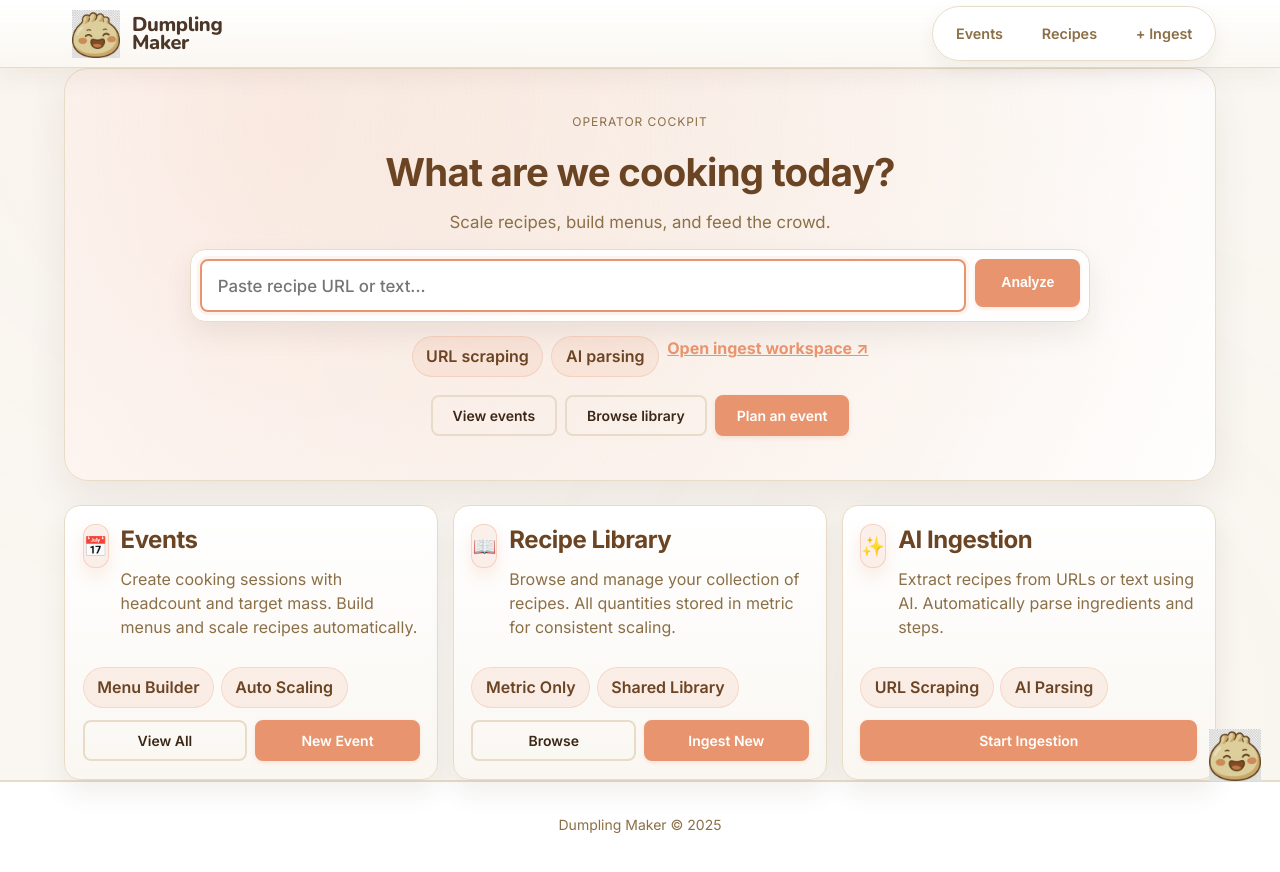
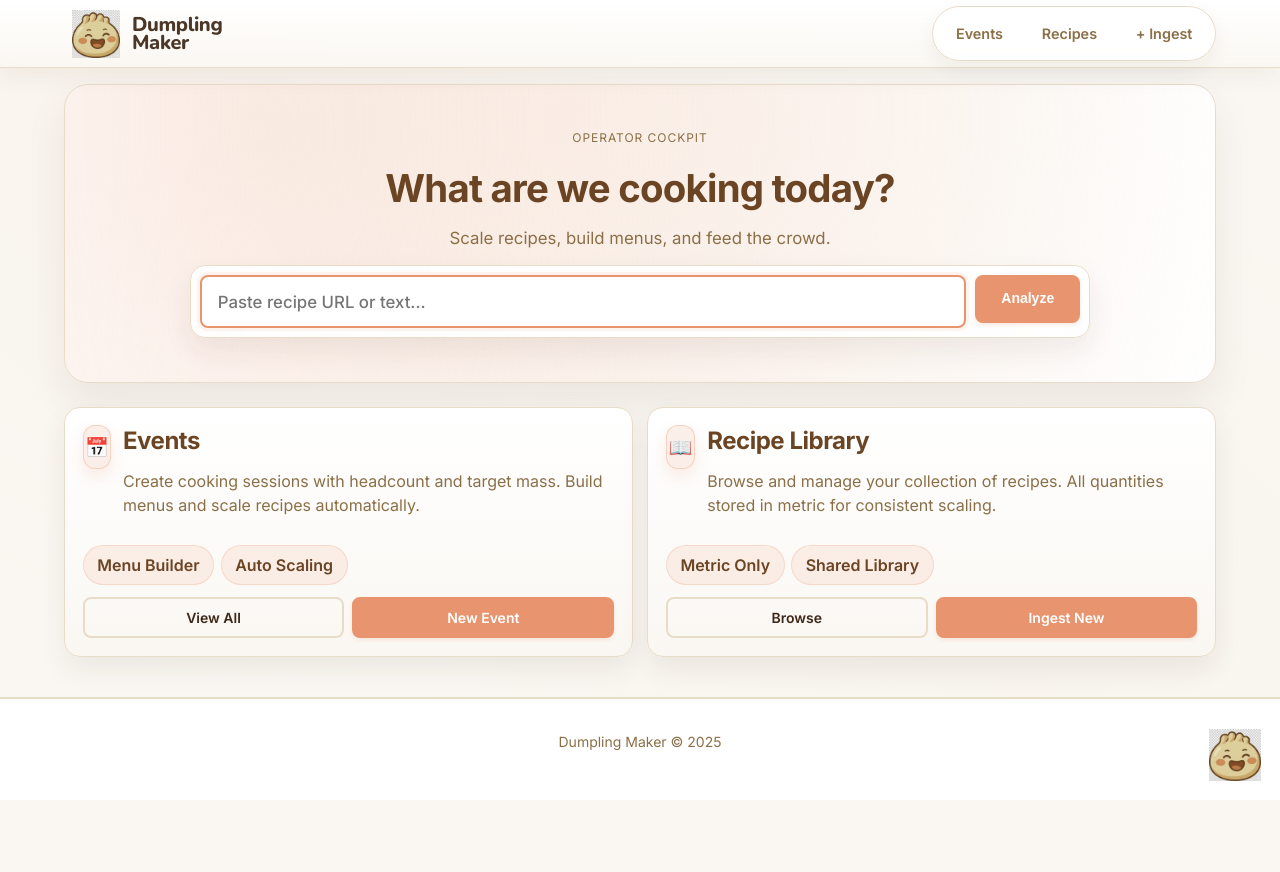
Before and after one commit to liminm/recipe-scaler-formatter, a Next.js app: page / in a window 1280 px wide. Shown: the top 872 px of the page. After the commit the page ends 800 px from the top, so only its background shows below. Built offline with nearby package versions, Linux system fonts and the light colour scheme.

Commit message:
Remove AI Ingestion card, hero row, and buttons from the homepage, and adjust main content padding and hero section margins.

```diff
--- a/src/app/globals.css
+++ b/src/app/globals.css
@@ -308,7 +308,7 @@ body.chili-mode .nav-link.active {
 
 .main-content {
   flex: 1;
-  padding-top: 6rem;
+  padding-top: 7rem;
   padding-bottom: 5rem;
 }
 
@@ -1144,6 +1144,7 @@ body.chili-mode .nav-link.active {
   justify-content: center;
   padding: 2.75rem 2rem;
   border-radius: 1.5rem;
+  margin-top: 1rem;
   border: 1px solid var(--color-border);
   background: radial-gradient(circle at 18% 15%, rgba(232, 149, 111, 0.16), rgba(255, 255, 255, 0.95)),
     radial-gradient(circle at 90% 10%, rgba(212, 165, 116, 0.14), rgba(255, 255, 255, 0.96));
@@ -1268,17 +1269,6 @@ body.chili-mode .nav-link.active {
   border: 1px solid var(--color-border);
   background: rgba(255, 255, 255, 0.92);
   box-shadow: 0 12px 28px rgba(61, 40, 23, 0.08);
-}
-
-.hero-row {
-  display: flex;
-  gap: 0.5rem;
-  flex-wrap: wrap;
-  justify-content: center;
-}
-
-.hero-buttons {
-  justify-content: center;
 }
 
 .panel-foot {
@@ -1777,6 +1767,7 @@ body.chili-mode .nav-link.active {
 @media (max-width: 960px) {
   .home-hero {
     padding: 2rem 1.25rem;
+    margin-top: 0.75rem;
   }
 
   .home-grid {
@@ -1839,6 +1830,7 @@ body.chili-mode .nav-link.active {
 @media (max-width: 640px) {
   .home-hero {
     padding: 1.6rem 1rem;
+    margin-top: 0.5rem;
   }
 
   .hero-search {
--- a/src/app/page.tsx
+++ b/src/app/page.tsx
@@ -20,13 +20,6 @@ const highlights = [
       { label: 'Browse', href: '/recipes', variant: 'secondary' },
       { label: 'Ingest New', href: '/staging', variant: 'primary' },
     ],
-  },
-  {
-    icon: '✨',
-    title: 'AI Ingestion',
-    desc: 'Extract recipes from URLs or text using AI. Automatically parse ingredients and steps.',
-    tags: ['URL Scraping', 'AI Parsing'],
-    actions: [{ label: 'Start Ingestion', href: '/staging', variant: 'primary' }],
   },
 ];
 
@@ -53,24 +46,6 @@ export default function Home() {
               Analyze
             </button>
           </form>
-
-          <div className="hero-row">
-            <span className="chip chip-soft">URL scraping</span>
-            <span className="chip chip-soft">AI parsing</span>
-            <Link href="/staging" className="text-primary hero-link">Open ingest workspace ↗</Link>
-          </div>
-
-          <div className="hero-buttons">
-            <Link href="/events" className="btn btn-secondary">
-              View events
-            </Link>
-            <Link href="/recipes" className="btn btn-secondary">
-              Browse library
-            </Link>
-            <Link href="/events/new" className="btn btn-primary">
-              Plan an event
-            </Link>
-          </div>
         </div>
       </section>
 
```
